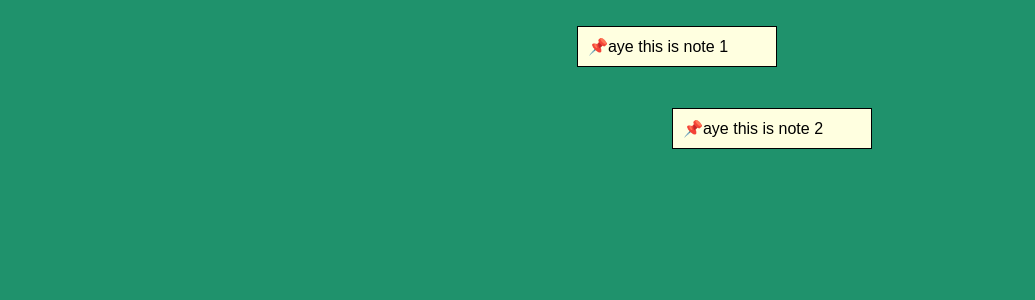
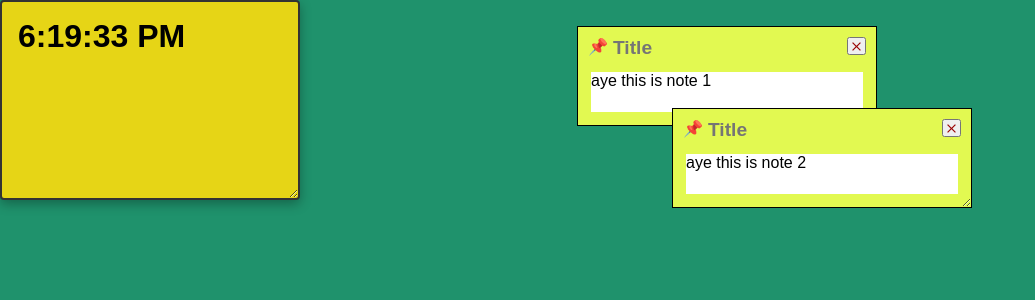
Before and after one commit to 5HrEya95H/Prodo-alpha, a React (Vite) app: page / in a window 1280 px wide. Shown: the top 300 px of the page, without its empty margins (0-1035 px from the left). Built offline with nearby package versions, Linux system fonts and the light colour scheme.

Commit message:
started NewNotes component for improved version

```diff
--- a/package.json
+++ b/package.json
@@ -11,7 +11,8 @@
   },
   "dependencies": {
     "react": "^19.2.4",
-    "react-dom": "^19.2.4"
+    "react-dom": "^19.2.4",
+    "react-icons": "^5.6.0"
   },
   "devDependencies": {
     "@eslint/js": "^9.39.4",
--- a/src/App.jsx
+++ b/src/App.jsx
@@ -1,21 +1,24 @@
 import React, { useState } from 'react'
 import Notes from './components/Notes'
+import Clock from './components/Clock'
+import NewNotes from './components/NewNotes'
 
 const App = () => {
 
   const [notes, setNotes] = useState([{
-    id: 1,
+    id: 0,
     text: "aye this is note 1"
   },
   {
-    id:2,
+    id:1,
     text:"aye this is note 2"
   },
 ])
 
   return (
     <div>
-      <Notes notes={notes} setNotes={setNotes}/>
+      <Clock/>
+      <NewNotes notes={notes} setNotes={setNotes}/>
     </div>
   )
 }
--- /dev/null
+++ b/src/components/Clock.jsx
@@ -0,0 +1,28 @@
+import React, { useState, useEffect } from 'react'
+
+const Clock = () => {
+
+const [time, setTime] = useState(new Date());
+
+useEffect(()=>{
+    setInterval(()=>{
+        setTime(new Date());
+    },1000)
+},[time])
+
+    let hours = time.getHours();
+    let midriem = hours>=12? "PM" : "AM";
+    hours = hours % 12 || 12;
+    let minutes = time.getMinutes();
+    let seconds = time.getSeconds();
+
+
+    console.log(hours);
+  return (
+    <div className='clock-container'>
+        <h1 className='time'>{hours}:{minutes}:{seconds} {midriem}</h1>
+    </div>
+  )
+}
+
+export default Clock
--- /dev/null
+++ b/src/components/NewNotes.jsx
@@ -0,0 +1,71 @@
+import Note from "./Note"
+import { useState, useEffect, useRef, createRef} from 'react'
+
+const NewNotes = ({notes, setNotes}) => {
+
+    const determineNewPosition= ()=>{
+    const maxX= window.innerWidth-250;
+    const maxY = window.innerHeight - 250;
+
+    return {
+      x: Math.floor(Math.random()*maxX),
+      y: Math.floor(Math.random()*maxY),
+        }
+    }
+    const position = determineNewPosition();
+
+    useEffect(() => {
+        if (notes.length === 0) return;
+
+        const updatedNotes = notes.map(note => {
+            if (!note.position) {
+            return {
+                ...note,
+                position: determineNewPosition(),
+            };
+            }
+            return note;
+        });
+
+        setNotes(updatedNotes);
+    }, []);
+
+
+    const noteRefs = useRef([]);
+
+    const handleDragStart=(note,e)=>{
+        const id = note.id;
+        const noteRef = noteRefs.current[id].current;
+
+        const offsetX = e.clientX - 5;
+        const offsetY = e.clientY - 5;
+
+        const handleMouseMove = (e) => {
+            const newX = e.clientX - offsetX;
+            const newY = e.clientY - offsetY;
+
+            noteRef.style.left = `${newX}px`;
+            noteRef.style.top = `${newY}px`;
+
+            position.x = newX;
+            position.y = newY;
+        };
+
+    }
+
+  return (
+    <div className='notes'>
+      {notes.map((note) => {
+        return (
+          <Note
+            key={note.id}
+            content={note.text}
+            initialPos={note.position}
+          />
+        )
+      })}
+    </div>
+  )
+}
+
+export default NewNotes
--- a/src/components/Note.jsx
+++ b/src/components/Note.jsx
@@ -1,4 +1,5 @@
 import React, { forwardRef } from 'react'
+import {IoMdClose} from "react-icons/io";
 
 const Note = forwardRef(({content, initialPos,...props},ref) => {
   return (
@@ -9,7 +10,13 @@ const Note = forwardRef(({content, initialPos,...props},ref) => {
       left: `${initialPos?.x}px`,
       top: `${initialPos?.y}px`,
     }}>
-      📌{content}
+      <div className='Notehead'>
+        <div className='move'>📌</div>
+        <input className='NoteName' placeholder='Title'></input>
+        <button className='NoteBtn'><IoMdClose size={15}/></button>
+      </div>
+      <div className='NoteText'>{content}</div>
+
     </div>
   )
 })
--- a/src/index.css
+++ b/src/index.css
@@ -9,15 +9,66 @@
   position:absolute;
   border: 1px solid black;
   user-select: none;
-  padding: 10px;
-  width: 200px;
+  padding: 5px;
+  background-color: rgb(226, 249, 81);
+
+  resize: both;
+  overflow: auto;
+  height: 100px;
+  width: 300px;
+
+  display: flex;
+  flex-direction: column;
+
   cursor: move;
-  background-color: lightyellow;
 
 }
+
+.Notehead{
+  display: flex;
+  flex-direction:row;
+  justify-content: space-between;
+  margin-bottom: 8px;
+  gap: 5px;
+  margin: 5px;
+}
+.NoteName{
+  width:100%;
+  background-color: transparent;
+  outline: none;
+  border:none;
+  font-size:larger;
+  font-weight: bolder;
+}
+.NoteBtn{
+  align-items: center;
+  height: 18px;
+  color:rgb(154, 5, 5);
+}
+.NoteText{
+  margin: 8px;
+  background-color: rgb(255, 255, 255);
+  height:100%;
+}
+
 
 .notes{
   background-color: rgb(31, 146, 108);
   height: 100vh;
   width: 100vw;
+
 }
+
+.clock-container {
+  width: 300px;
+  height: 200px;
+  background-color: #e6d516;
+  color: rgb(0, 0, 0);
+  padding: 16px;
+  border-radius: 4px;
+  border: 2px solid #333;
+  box-shadow: 0 4px 12px rgba(0, 0, 0, 0.3);
+  overflow: auto;
+  resize: both;
+  position: absolute;
+}
```
Also changed, not shown: 1 other file (tests, documents, lock files or other folders).
